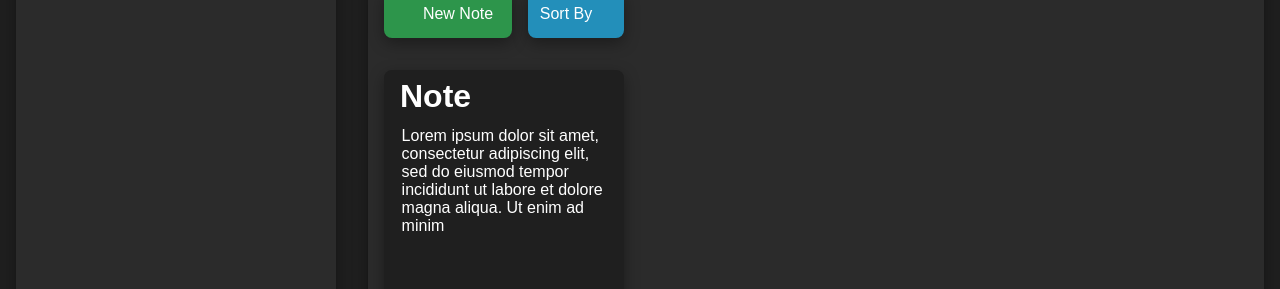
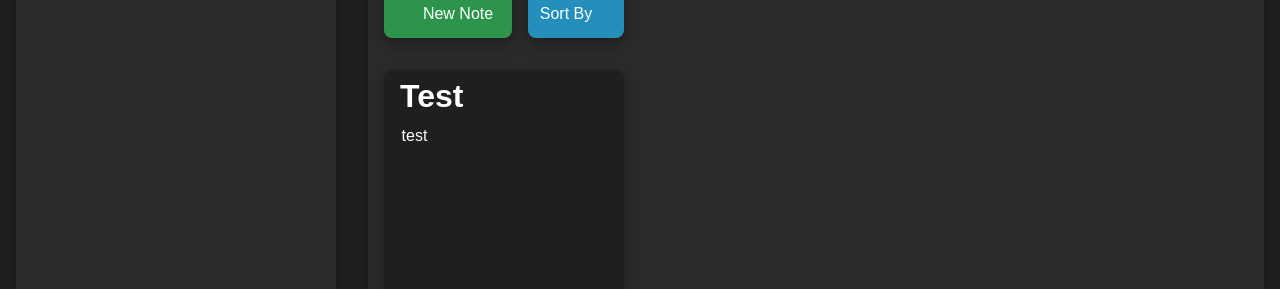
Before and after one commit to E3TU/Svelte-notes, a SvelteKit app: page / in a window 1280 px wide. Both pictures are taken after a click on the button "New Note". Shown: the part 130-419 px from the top of the page. Built offline with nearby package versions, Linux system fonts and the light colour scheme; some icons are missing.

Commit message:
Added functionality to add and delete notes

```diff
--- a/src/components/Notes.svelte
+++ b/src/components/Notes.svelte
@@ -9,27 +9,31 @@
 
   // Other Logic
   let notes = [];
-  let title = "";
-  let content = "";
-  let dateCreated = "";
+  let noteId = 1;
 
   function addNote() {
     const note = {
-      title: title,
-      content: content,
-      Created: dateCreated,
+      id: noteId++,
+      title: "Test",
+      content: "test",
+      Created: Date.now(),
       // Modified: ,
     };
 
     notes = [...notes, note];
-    newNote = "";
+    console.log(notes);
+  }
+
+  function deleteNote(id) {
+    notes = notes.filter(note => note.id !== id);
+    console.log(notes);
   }
 </script>
 
 <div class="notes-container">
   <div class="action-bar">
-    <button class="addnote-btn"
-      ><Icon icon="ph:plus-bold" class="plussign-icon" />New Note</button
+    <button class="addnote-btn" on:click={addNote}
+    ><Icon icon="ph:plus-bold" class="plussign-icon"/>New Note</button
     >
     <nav class="dropdown-menu">
       <button on:click={clickHandler} class="dropdown-btn"
@@ -45,18 +49,20 @@
   </div>
   <div class="notes-wrapper">
     <!--Notes go here grrrrr pau pau-->
+    {#each notes as note(note.id)}
       <div class="note">
-      <h1 class="title">Note</h1>
-      <p class="content">
-        Lorem ipsum dolor sit amet, consectetur adipiscing elit, sed do eiusmod
-        tempor incididunt ut labore et dolore magna aliqua. Ut enim ad minim
-
-      </p>
+        <h1 class="title">{note.title}</h1>
+        <p class="content">{note.content}</p>
         <div class="control-buttons">
+          <button id="edit-note">
             <Icon class="edit-btn" icon="material-symbols:edit-outline" />
+          </button>
+          <button id="delete-note" on:click={(e) => { e.stopPropagation(); deleteNote(note.id); }}>
             <Icon class="delete-btn" icon="ic:outline-delete" />
+          </button>
         </div>
       </div>
+    {/each}
   </div>
 </div>
 
@@ -188,6 +194,14 @@
     padding-left: 1rem;
     padding-bottom: 1rem;
   }
+  #edit-note {
+    background: transparent;
+    border: none;
+  }
+  #delete-note{
+    background: transparent;
+    border: none;
+  }
   :global(.edit-btn) {
     font-size: 1.5rem;
     color: $primary-color;
```
Lines whose indentation alone changed are shown as unchanged.
